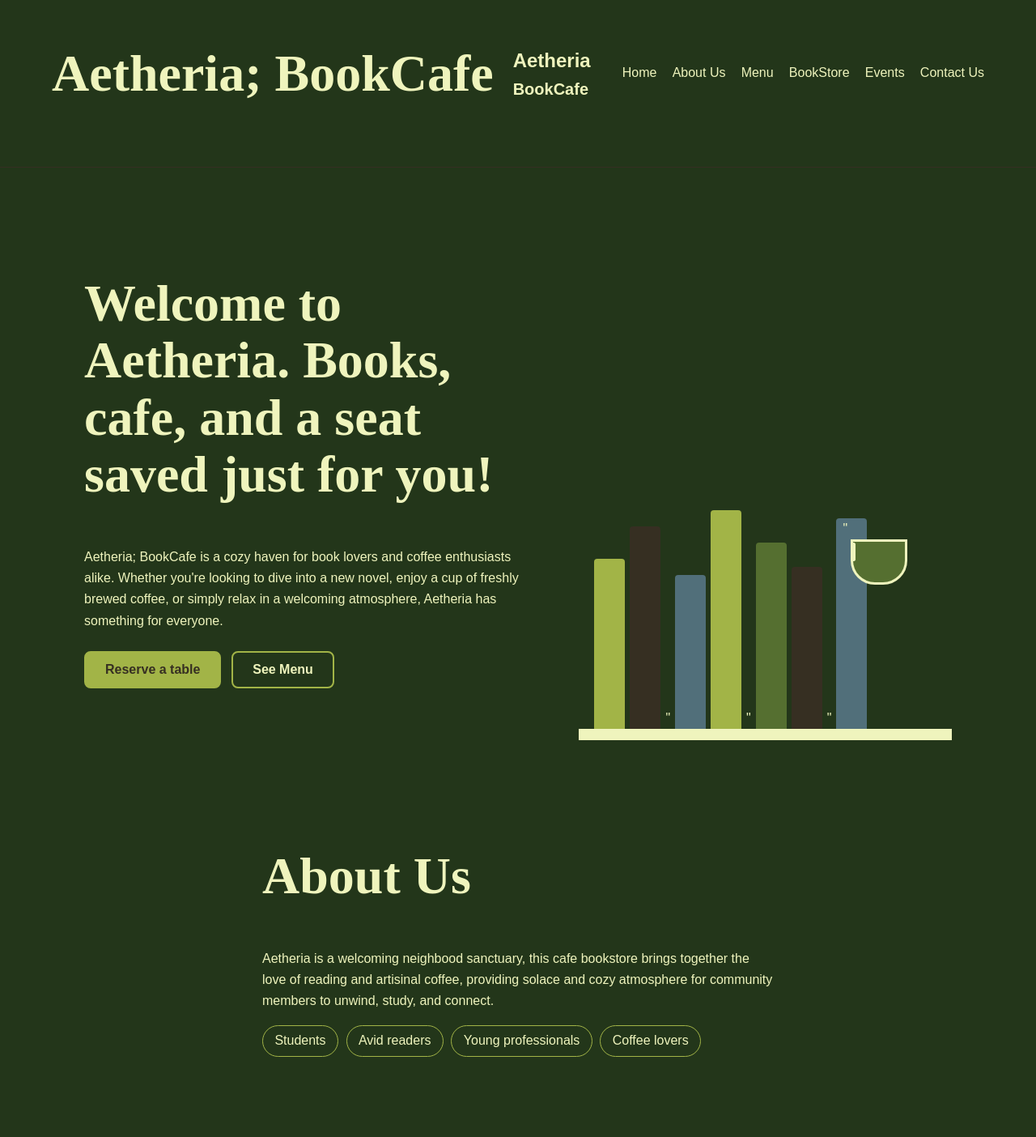
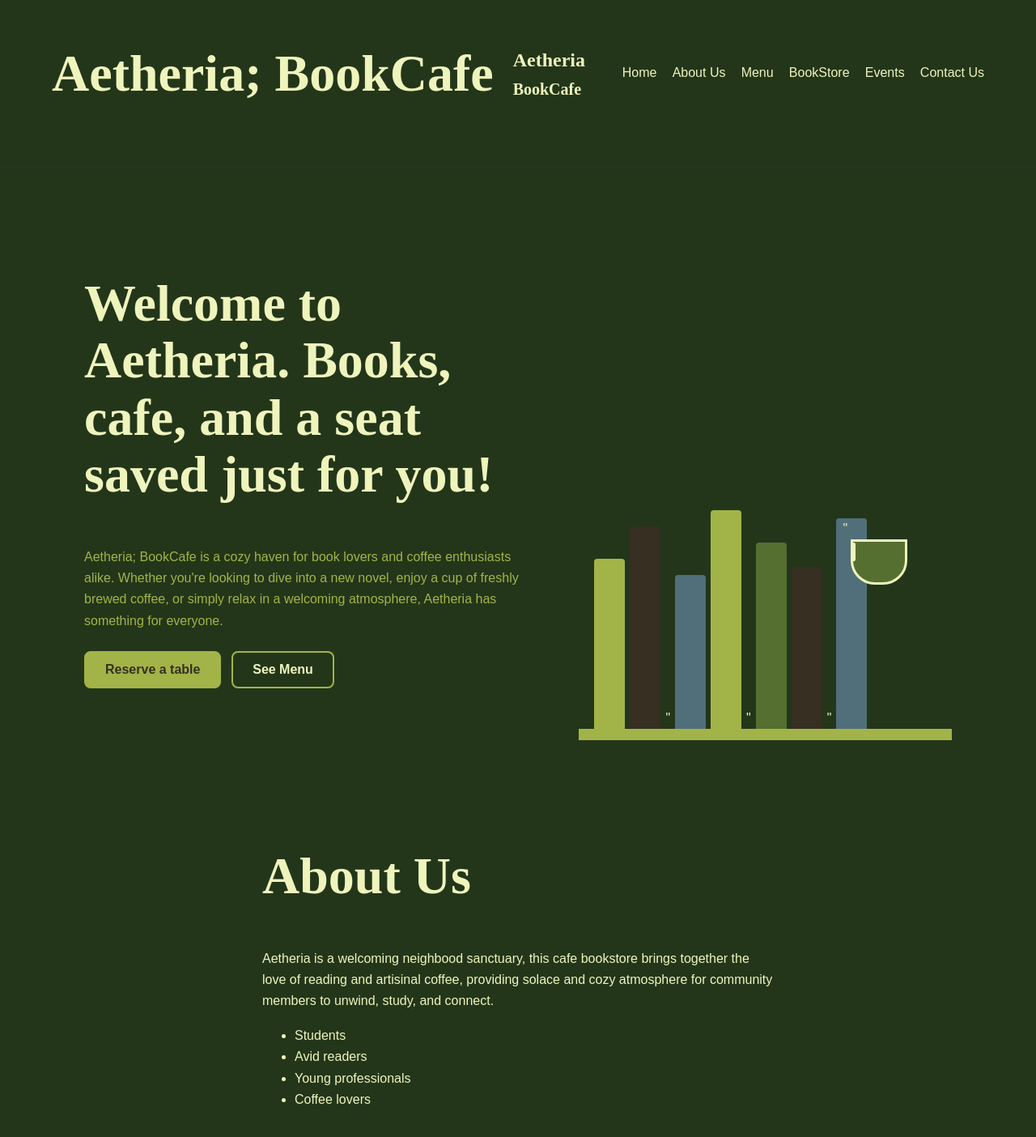
Before and after one commit to cyx0-08/bumanglag-website, a plain HTML site: page index.html in a window 1280 px wide. Shown: the top 1404 px of the page at 81% size. Drawn offline with Linux system fonts and the light colour scheme.

Commit message:
Update style.css

```diff
--- a/css/style.css
+++ b/css/style.css
@@ -57,13 +57,20 @@ img {
 }
 
 .site-header {
-    position: sticky; top: 0; z-index: 10;
-    display: flex; align-items: center; gap: 1.5rem; flex-wrap: wrap;
-    padding: .8rem 5vw; background: var(--bg); border-bottom: 1px solid var(--line);
+    position: sticky;
+    top: 0;
+    z-index: 10;
+    display: flex;
+    align-items: center;
+    gap: 1.5rem; flex-wrap: wrap;
+    padding: .8rem 5vw;
+    background: var(--bg-color);
+    border-bottom: 1px solid var(--line);
 
 }
 
 .logo {
+    font-family: "Fraunces", serif;
     font-size: 1.5rem;
     font-weight: 700;
     color: var(--ink);
@@ -83,10 +90,12 @@ nav a {
     color: var(--ink);
     text-decoration: none;
     padding: .2rem 0;
-    border-bottom: 2px solid transparent
+    border-bottom: 2px solid transparent;
+    transition: .3s ease;
 }
 
 nav a:hover {
+    color: var(--muted);
     border-color: var(--accent);
 }
 
@@ -104,15 +113,21 @@ nav a:hover {
     border: 2px solid var(--accent);
     background: var(--accent);
     color: var(--accent-ink);
+    transition: .3s ease;
 }
 
 .btn:hover {
-    filter: brightness(1.08);
+    filter: brightness(1.1);
+    transform: translateY(-2px);
 }
 
 .btn.ghost {
     background: transparent;
     color: var(--ink);
+}
+
+.btn.ghost:hover {
+    background: var(--surface);
 }
 
 .actions {
@@ -139,6 +154,11 @@ nav a:hover {
     padding-bottom: 4rem;
 }
 
+.hero-text p {
+    color: var(--muted);
+    max-width: 550px;
+}
+
 /*
 .hero-text {
   position: relative;
@@ -162,7 +182,7 @@ nav a:hover {
     align-items: flex-end;
     gap: 6px;
     padding: 0 1.2rem;
-    border-bottom: 14px solid var(--ink);
+    border-bottom: 14px solid var(--accent);
     min-height: 300px;
 }
 
@@ -171,8 +191,7 @@ nav a:hover {
     height: var(--h);
     background: var(--c);
     border-radius: 4px 4px 0 0;
-    box-shadow: insent -6px 0 0 rgba (0,0,0,.12), inset 0 14px 0 rgba(0,0,0,0)
-
+    box-shadow: insent -6px 0 0 rgba (0,0,0,.12);
 }
 
 .shelf .lean {
@@ -241,20 +260,23 @@ nav a:hover {
     max-width: 760px;
 }
 
-.chips {
-    list-style: none;
-    display: flex;
-    flex-wrap: wrap;
-    gap: .6rem;
-    padding: 0;
-    margin-top: 1.5rems
+
+.section-heading {
+    margin-bottom: 2rem;
 }
 
-.chips li {
-    padding: .35rem .9rem;
-    border: 1.5px solid var(--accent);
-    border-radius: 999px;
+
+.section-heading h2 {
+    margin-bottom: .5rem;
 }
+
+
+.section-heading > p:last-child {
+    color: var(--muted);
+    max-width: 600px;
+}
+
+
 
 .filters {
     display: flex;
```
